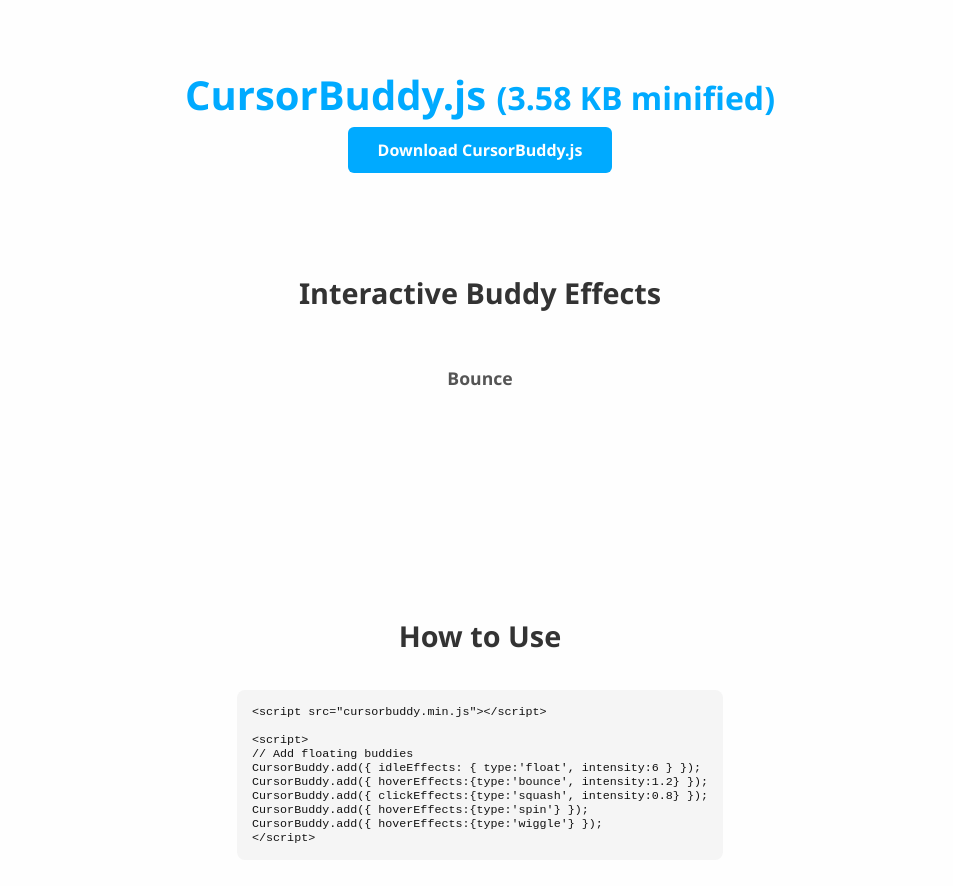
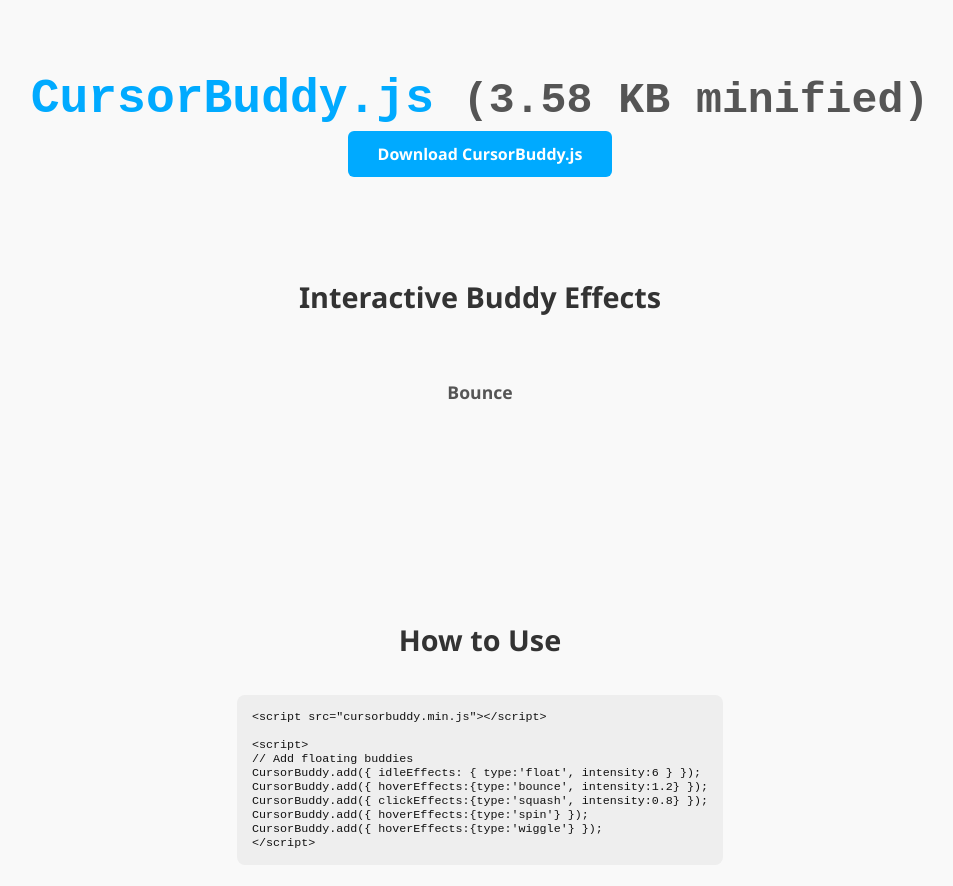
Before and after one commit to jidssds/jidssds.github.io, a plain HTML site: page index.html in a window 1280 px wide. Shown: the whole page, without its empty margins (160-1113 px from the left). Drawn offline with Linux system fonts and the light colour scheme.

Commit message:
Update index.html

```diff
--- a/index.html
+++ b/index.html
@@ -3,11 +3,11 @@
 <head>
 <meta charset="UTF-8">
 <meta name="viewport" content="width=device-width, initial-scale=1.0">
-<title>CursorBuddy.js</title>
+<title>CursorBuddy.js Demo</title>
 <style>
   body {
-    font-family: 'Segoe UI', Arial, sans-serif;
-    background: #fefefe;
+    font-family: 'Segoe UI', Tahoma, Geneva, Verdana, monospace;
+    background: #f9f9f9;
     color: #111;
     margin: 0;
     padding: 40px;
@@ -16,9 +16,15 @@
     align-items: center;
   }
 
-  h1 { color: #0af; margin-bottom: 5px; text-align: center; font-size: 2.5em; }
-  h2 { margin-top: 50px; color: #333; font-size: 1.8em; }
-  small { font-size: 0.8em; color: #0af; }
+  h1 {
+    font-family: 'Courier New', monospace;
+    font-size: 3em;
+    color: #0af;
+    margin-bottom: 5px;
+    text-align: center;
+  }
+
+  small { font-size: 0.9em; color: #555; }
 
   .download-link {
     background: #0af;
@@ -31,6 +37,12 @@
     transition: background 0.2s;
   }
   .download-link:hover { background: #08c; }
+
+  h2 {
+    margin-top: 50px;
+    font-size: 1.8em;
+    color: #333;
+  }
 
   .effects-container {
     display: flex;
@@ -45,13 +57,13 @@
   .effect-label {
     font-weight: 600;
     text-align: center;
-    margin-bottom: 10px;
+    margin-top: 10px;
     color: #555;
     font-size: 1.1em;
   }
 
   pre {
-    background: #f5f5f5;
+    background: #eee;
     color: #111;
     padding: 15px;
     border-radius: 8px;
@@ -61,8 +73,12 @@
     margin-bottom: 50px;
   }
 
-  /* Buddy default style */
-  .cursor-companion-default { pointer-events: none; z-index: 9999; border: none; }
+  .cursor-companion-default {
+    pointer-events: none;
+    z-index: 9999;
+    border: none;
+    position: absolute;
+  }
 </style>
 <script src="cursorbuddy.min.js"></script>
 </head>
@@ -100,27 +116,14 @@ const effects = [
 const container = document.getElementById('effects-container');
 
 effects.forEach(eff => {
-  const wrapper = document.createElement('div');
-  wrapper.style.display = 'flex';
-  wrapper.style.flexDirection = 'column';
-  wrapper.style.alignItems = 'center';
-
   const label = document.createElement('div');
   label.className = 'effect-label';
   label.textContent = eff.type;
-  wrapper.appendChild(label);
+  container.appendChild(label);
 
-  container.appendChild(wrapper);
-
-  // Create buddy without passing element, let CursorBuddy create it
   CursorBuddy.add({
     followSpeed: 0.15,
     [eff.action]: { type: eff.type.toLowerCase(), intensity: eff.intensity },
-    image: null, // no image, default colored buddy
-    offset: { x: 0, y: 0 },
-    hoverEffects: eff.action === 'hoverEffects' ? { type: eff.type.toLowerCase(), intensity: eff.intensity } : null,
-    clickEffects: eff.action === 'clickEffects' ? { type: eff.type.toLowerCase(), intensity: eff.intensity } : null,
-    idleEffects: eff.action === 'idleEffects' ? { type: eff.type.toLowerCase(), intensity: eff.intensity } : null,
     element: (() => {
       const d = document.createElement('div');
       d.style.width = '40px';
@@ -132,6 +135,10 @@ effects.forEach(eff => {
     })()
   });
 });
+
+CursorBuddy.add({
+  followSpeed: 0.15,
+});
 </script>
 
 </body>
```
